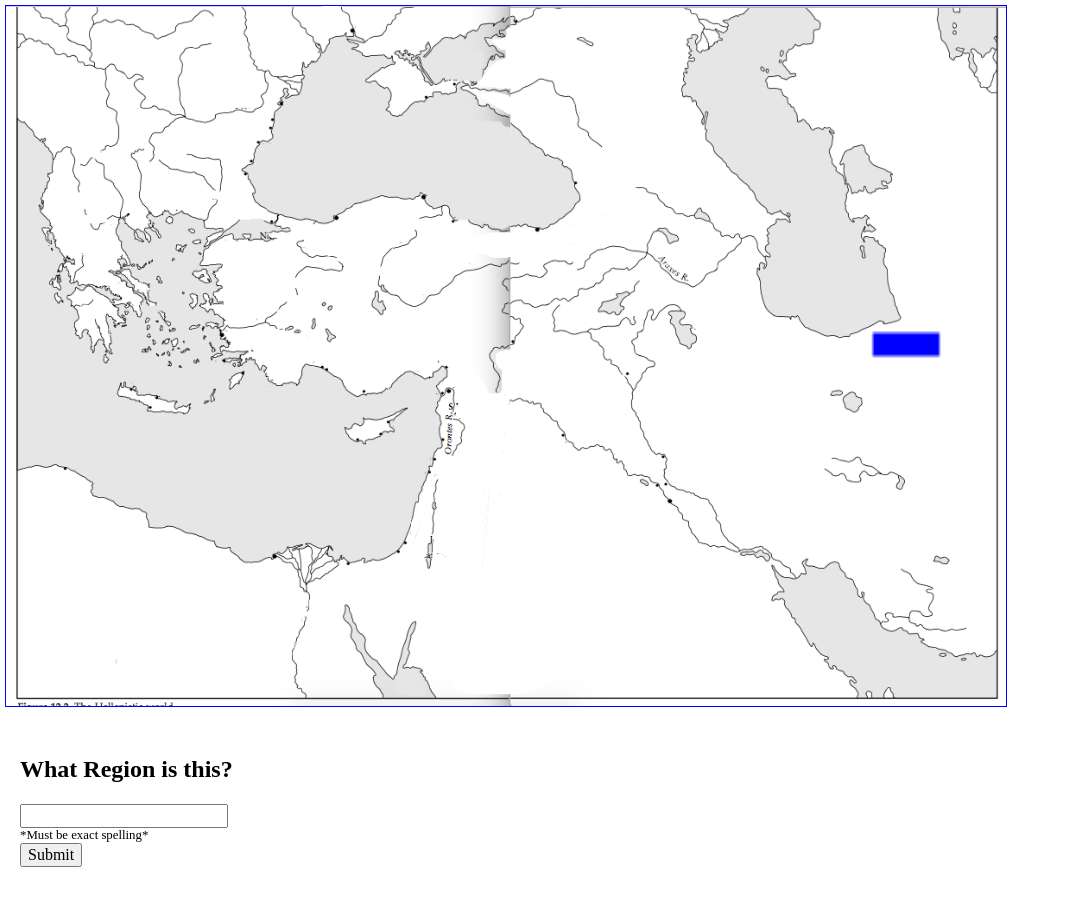
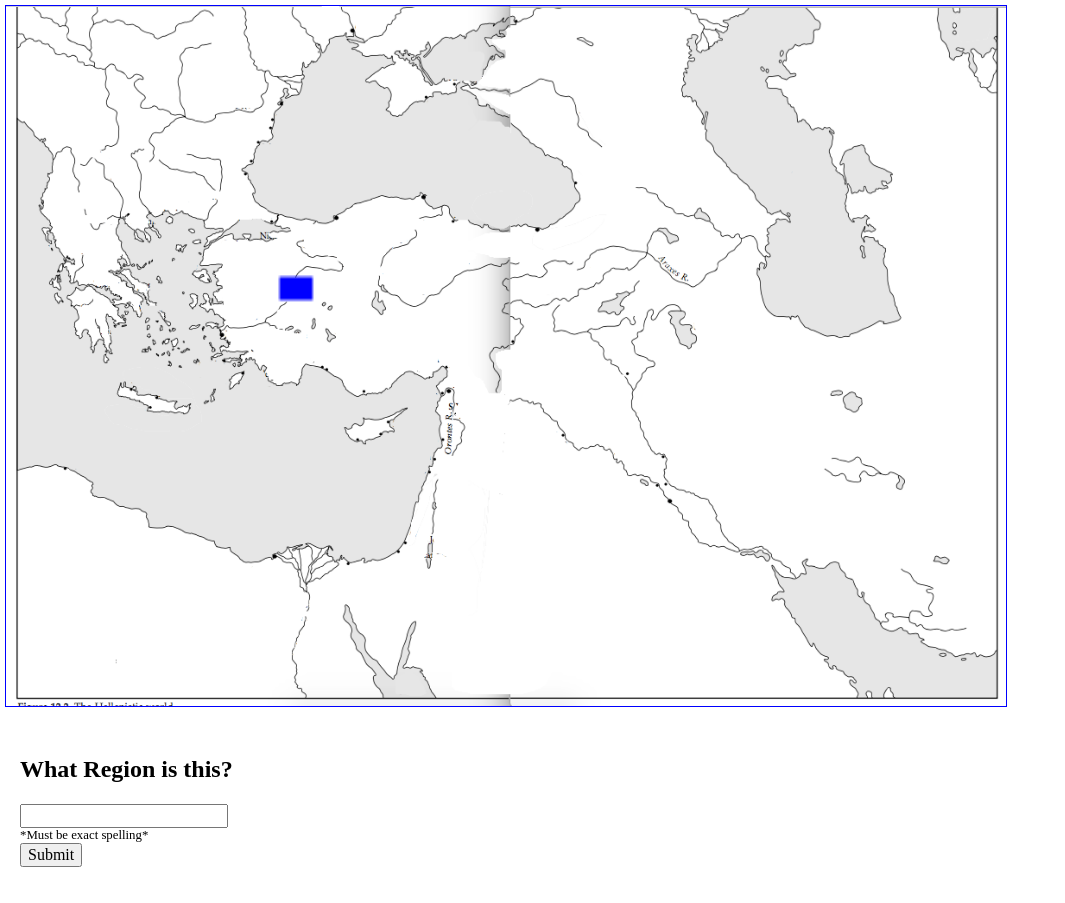
Before and after one commit to collinglass/mapquiz, a website: page static/mediterranean/regions.html in a window 1280 px wide. Shown: the whole page, without its empty margins (0-1065 px from the left). Drawn offline with nearby package versions, Linux system fonts and the light colour scheme.

Commit message:
randomize cities and regions

```diff
--- a/static/aegean/cities.html
+++ b/static/aegean/cities.html
@@ -43,6 +43,7 @@
 		</div>
 
         <script src="https://ajax.googleapis.com/ajax/libs/jquery/1.11.3/jquery.min.js"></script>
+        <script src="../shuffle.js"></script>
         <script src="cities.js"></script>
         <script src="../game.js"></script>
         <script>
--- a/static/aegean/cities.js
+++ b/static/aegean/cities.js
@@ -34,5 +34,5 @@
 		samos = { name: "Samos", x: 177, y: 81, width: 1, height: 1, type: city },
 		miletus = { name: "Miletus", x: 183, y: 84, width: 1, height: 1, type: city };
 
-	return [amphipolis,therme,potidaea,aegae,corcyra,abdera,thasos,lemnos,byzantium,chalcedon,troy,mytilene,pylos,argos,mantinea,thebes,sparta,lesbos,megara,athens,chios,lefkandi,isthmus,plataea,corinth,olympia,sicyon,messene,samos,miletus]
+	return shuffle([amphipolis,therme,potidaea,aegae,corcyra,abdera,thasos,lemnos,byzantium,chalcedon,troy,mytilene,pylos,argos,mantinea,thebes,sparta,lesbos,megara,athens,chios,lefkandi,isthmus,plataea,corinth,olympia,sicyon,messene,samos,miletus]);
 }();
--- a/static/aegean/regions.js
+++ b/static/aegean/regions.js
@@ -25,5 +25,5 @@
 		caria = { name: "Caria", x: 195, y: 83, width: 20, height: 5, type: region },
 		lycia = { name: "Lycia", x: 235, y: 90, width: 20, height: 5, type: region };
 
-	return [macedonia, thrace, chalcidice, epirus, thessaly, arcanania, aetolia, phocis, boeotia, achaea, elis, argolis, messenia, laconia, crete, chersonese, mysia, anatolia, lydia, phrygia, caria, lycia];
+	return shuffle([macedonia, thrace, chalcidice, epirus, thessaly, acarnania, aetolia, phocis, boeotia, achaea, elis, argolis, messenia, laconia, crete, chersonese, mysia, anatolia, lydia, phrygia, caria, lycia]);
 }();
--- a/static/mediterranean/cities.js
+++ b/static/mediterranean/cities.js
@@ -10,8 +10,8 @@
 		athens = { name: "athens", x: 38, y: 63, width: 1, height: 1, type: city },
 		ephesus = { name: "ephesus", x: 65, y: 66, width: 1, height: 1, type: city },
 		miletus = { name: "miletus", x: 65, y: 70, width: 1, height: 1, type: city },
-	// 	sicily = { name: "sicily", x: 65, y: 70, width: 1, height: 1, type: city },
-	// 	syracuse = { name: "miletus", x: 65, y: 70, width: 1, height: 1, type: city },
+	// 	sicily = { name: "sicily", x: 65, y: 70, width: 1, height: 1, type: island },
+	// 	syracuse = { name: "syracuse", x: 65, y: 70, width: 1, height: 1, type: city },
 		cyrene = { name: "cyrene", x: 15, y: 100, width: 1, height: 1, type: city },
 		cyprus = { name: "cyprus", x: 105, y: 90, width: 4, height: 3, type: island },
 		tyre = { name: "tyre", x: 127, y: 99, width: 1, height: 1, type: city },
@@ -20,5 +20,5 @@
 		heraclea = { name: "heraclea", x: 99, y: 45, width: 1, height: 1, type: city };
 
 
-	return [alexandria,naucratis,memphis,sparta,athens,ephesus,miletus,cyrene,cyprus,tyre,babylon,odessus,heraclea];
+	return shuffle([alexandria,naucratis,memphis,sparta,athens,ephesus,miletus,cyrene,cyprus,tyre,babylon,odessus,heraclea]);
 }();
--- a/static/mediterranean/regions.html
+++ b/static/mediterranean/regions.html
@@ -33,6 +33,7 @@
 		</div>
 
         <script src="https://ajax.googleapis.com/ajax/libs/jquery/1.11.3/jquery.min.js"></script>
+        <script src="../shuffle.js"></script>
         <script src="regions.js"></script>
         <script src="../game.js"></script>
         <script>
--- a/static/mediterranean/regions.js
+++ b/static/mediterranean/regions.js
@@ -2,32 +2,32 @@
 	var region = "rgba(0, 0, 255, 1)";
 
 	// regions
-	var macedonia = { name: "Macedonia", x: 13, y: 40, width: 20, height: 7, type: region };
-	var getae = { name: "Getae", x: 63 , y: 14, width: 10, height: 5, type: region };
-	var thrace = { name: "Thrace", x: 60 , y: 39, width: 10, height: 5, type: region };
-	var mysia = { name: "Mysia", x: 64 , y: 53, width: 10, height: 3, type: region };
-	var lydia = { name: "Lydia", x: 66 , y: 61, width: 10, height: 3, type: region };
-	var caria = { name: "Caria", x: 75 , y: 72, width: 10, height: 3, type: region };
-	var phrygia = { name: "Phrygia", x: 82 , y: 58, width: 10, height: 5, type: region };
-	var bithynia = { name: "Bithynia", x: 89 , y: 48, width: 10, height: 5, type: region };
-	var galatia = { name: "Galatia", x: 102 , y: 54, width: 10, height: 5, type: region };
-	var paphlagonia = { name: "Paphlagonia", x: 111 , y: 44, width: 10, height: 5, type: region };
-	var cappadocia = { name: "Cappadocia", x: 126 , y: 55, width: 10, height: 5, type: region };
-	var pisidia = { name: "Pisidia", x: 92 , y: 72, width: 10, height: 5, type: region };
-	var lycaonia = { name: "Lycaonia", x: 100 , y: 67, width: 10, height: 5, type: region };
-	var cilicia = { name: "Cilicia", x: 122 , y: 75, width: 10, height: 5, type: region };
-	var syria = { name: "Syria", x: 134 , y: 86, width: 10, height: 10, type: region };
-	var phoenicia = { name: "Phoenicia", x: 120 , y: 105, width: 10, height: 10, type: region };
-	var egypt = { name: "Egypt", x: 85 , y: 126, width: 10, height: 10, type: region };
-	var cyrenaica = { name: "Cyrenaica", x: 9 , y: 107, width: 10, height: 10, type: region };
-	var armenia = { name: "Armenia", x: 160 , y: 59, width: 10, height: 5, type: region };
-	var colchis = { name: "Colchis", x: 173 , y: 33, width: 10, height: 10, type: region };
-	var media = { name: "Media", x: 235 , y: 76, width: 10, height: 10, type: region };
-	var chorasmia = { name: "Chorasmia", x: 270 , y: 45, width: 20, height: 10, type: region };
-	var parthia = { name: "Parthia", x: 282 , y: 74, width: 10, height: 10, type: region };
-	var mesopotamia = { name: "Mesopotamia", x: 173 , y: 86, width: 20, height: 10, type: region };
-	var hyrcania = { name: "Hyrcania", x: 260 , y: 70, width: 20, height: 5, type: region };
+	var macedonia = { name: "Macedonia", x: 13, y: 40, width: 20, height: 7, type: region },
+		getae = { name: "Getae", x: 63 , y: 14, width: 10, height: 5, type: region },
+		thrace = { name: "Thrace", x: 60 , y: 39, width: 10, height: 5, type: region },
+		mysia = { name: "Mysia", x: 64 , y: 53, width: 10, height: 3, type: region },
+		lydia = { name: "Lydia", x: 66 , y: 61, width: 10, height: 3, type: region },
+		caria = { name: "Caria", x: 75 , y: 72, width: 10, height: 3, type: region },
+		phrygia = { name: "Phrygia", x: 82 , y: 58, width: 10, height: 5, type: region },
+		bithynia = { name: "Bithynia", x: 89 , y: 48, width: 10, height: 5, type: region },
+		galatia = { name: "Galatia", x: 102 , y: 54, width: 10, height: 5, type: region },
+		paphlagonia = { name: "Paphlagonia", x: 111 , y: 44, width: 10, height: 5, type: region },
+		cappadocia = { name: "Cappadocia", x: 126 , y: 55, width: 10, height: 5, type: region },
+		pisidia = { name: "Pisidia", x: 92 , y: 72, width: 10, height: 5, type: region },
+		lycaonia = { name: "Lycaonia", x: 100 , y: 67, width: 10, height: 5, type: region },
+		cilicia = { name: "Cilicia", x: 122 , y: 75, width: 10, height: 5, type: region },
+		syria = { name: "Syria", x: 134 , y: 86, width: 10, height: 10, type: region },
+		phoenicia = { name: "Phoenicia", x: 120 , y: 105, width: 10, height: 10, type: region },
+		egypt = { name: "Egypt", x: 85 , y: 126, width: 10, height: 10, type: region },
+		cyrenaica = { name: "Cyrenaica", x: 9 , y: 107, width: 10, height: 10, type: region },
+		armenia = { name: "Armenia", x: 160 , y: 59, width: 10, height: 5, type: region },
+		colchis = { name: "Colchis", x: 173 , y: 33, width: 10, height: 10, type: region },
+		media = { name: "Media", x: 235 , y: 76, width: 10, height: 10, type: region },
+		chorasmia = { name: "Chorasmia", x: 270 , y: 45, width: 20, height: 10, type: region },
+		parthia = { name: "Parthia", x: 282 , y: 74, width: 10, height: 10, type: region },
+		mesopotamia = { name: "Mesopotamia", x: 173 , y: 86, width: 20, height: 10, type: region },
+		hyrcania = { name: "Hyrcania", x: 260 , y: 70, width: 20, height: 5, type: region };
 
 
-	return [macedonia,getae,thrace,mysia,lydia,caria,phrygia,bithynia,galatia,paphlagonia,cappadocia,pisidia,lycaonia,cilicia,syria,phoenicia,egypt,cyrenaica,armenia,colchis,media,chorasmia,parthia,mesopotamia,hyrcania];
+	return shuffle([macedonia,getae,thrace,mysia,lydia,caria,phrygia,bithynia,galatia,paphlagonia,cappadocia,pisidia,lycaonia,cilicia,syria,phoenicia,egypt,cyrenaica,armenia,colchis,media,chorasmia,parthia,mesopotamia,hyrcania]);
 }();
--- /dev/null
+++ b/static/shuffle.js
@@ -0,0 +1,18 @@
+;function shuffle(array) {
+  var currentIndex = array.length, temporaryValue, randomIndex ;
+
+  // While there remain elements to shuffle...
+  while (0 !== currentIndex) {
+
+    // Pick a remaining element...
+    randomIndex = Math.floor(Math.random() * currentIndex);
+    currentIndex -= 1;
+
+    // And swap it with the current element.
+    temporaryValue = array[currentIndex];
+    array[currentIndex] = array[randomIndex];
+    array[randomIndex] = temporaryValue;
+  }
+
+  return array;
+};
```
Also changed, not shown: static/aegean/regions.html (+1 -0 lines), static/mediterranean/cities.html (+1 -0 lines).
